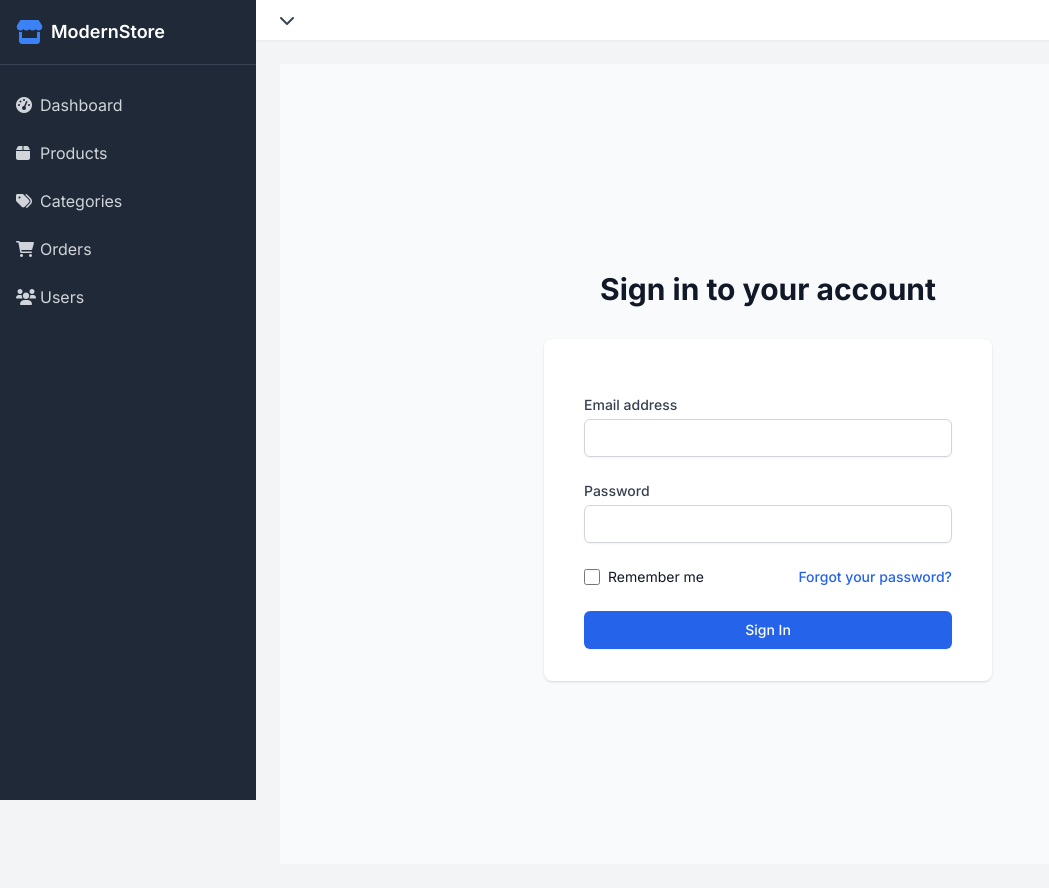
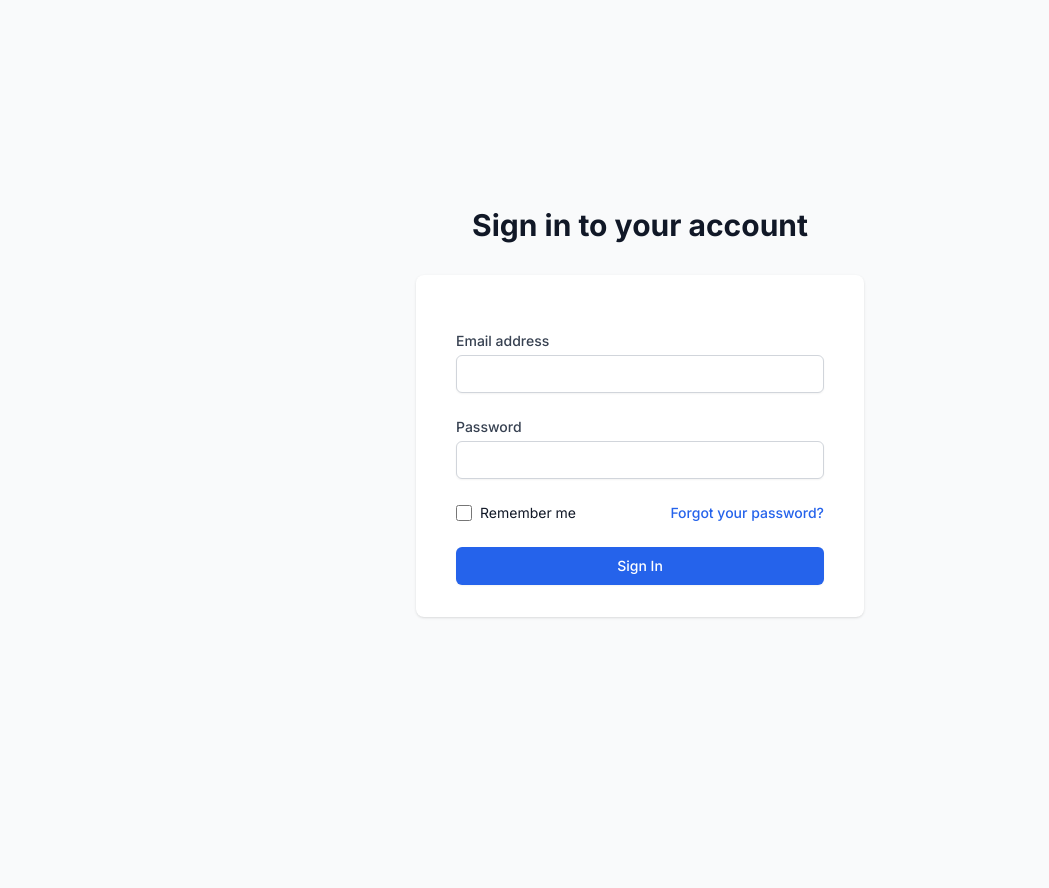
Before and after one commit to BIOHac9D3/blackboxai-1741494187504, a Flask app: page /auth/login in a window 1280 px wide. Shown: the whole page, without its empty margins (0-1049 px from the left). After the commit the page ends 618 px from the top, so only its background shows below. Run offline with Flask 2, Linux system fonts and the light colour scheme; some libraries are stand-ins or nearby versions.

Commit message:
Add backend/templates/base.html 1742539000236

```diff
--- a/backend/templates/base.html
+++ b/backend/templates/base.html
@@ -3,7 +3,7 @@
 <head>
     <meta charset="UTF-8">
     <meta name="viewport" content="width=device-width, initial-scale=1.0">
-    <title>{% block title %}ModernStore Admin{% endblock %}</title>
+    <title>{% block title %}ModernStore CMS{% endblock %}</title>
 
     <!-- Tailwind CSS -->
     <script src="https://cdn.tailwindcss.com"></script>
@@ -12,7 +12,7 @@
     <link rel="stylesheet" href="https://cdnjs.cloudflare.com/ajax/libs/font-awesome/6.0.0-beta3/css/all.min.css">
 
     <!-- Google Fonts -->
-    <link href="https://fonts.googleapis.com/css2?family=Inter:wght@300;400;500;600;700&display=swap" rel="stylesheet">
+    <link href="https://fonts.googleapis.com/css2?family=Inter:wght@400;500;600;700&display=swap" rel="stylesheet">
 
     <style>
         body {
@@ -22,129 +22,13 @@
 
     {% block extra_css %}{% endblock %}
 </head>
-<body class="bg-gray-100">
-    <!-- Sidebar -->
-    <aside class="fixed inset-y-0 left-0 bg-gray-800 w-64 transition-transform duration-300 transform md:translate-x-0 {% if hide_sidebar %}-translate-x-full{% endif %}" id="sidebar">
-        <div class="flex items-center justify-between p-4 border-b border-gray-700">
-            <div class="flex items-center space-x-2">
-                <i class="fas fa-store text-2xl text-blue-500"></i>
-                <span class="text-white font-semibold text-lg">ModernStore</span>
-            </div>
-            <button class="md:hidden text-gray-400 hover:text-white" id="close-sidebar">
-                <i class="fas fa-times"></i>
-            </button>
-        </div>
+<body>
+    {% block content %}{% endblock %}
 
-        <nav class="mt-4">
-            <a href="{{ url_for('admin.dashboard') }}"
-               class="flex items-center px-4 py-3 text-gray-300 hover:bg-gray-700 hover:text-white {% if request.endpoint == 'admin.dashboard' %}bg-gray-700 text-white{% endif %}">
-                <i class="fas fa-tachometer-alt w-6"></i>
-                <span>Dashboard</span>
-            </a>
+    <!-- jQuery (needed for some Bootstrap JavaScript plugins) -->
+    <script src="https://code.jquery.com/jquery-3.6.0.min.js"></script>
 
-            <a href="{{ url_for('admin.products') }}"
-               class="flex items-center px-4 py-3 text-gray-300 hover:bg-gray-700 hover:text-white {% if request.endpoint == 'admin.products' %}bg-gray-700 text-white{% endif %}">
-                <i class="fas fa-box w-6"></i>
-                <span>Products</span>
-            </a>
-
-            <a href="{{ url_for('admin.categories') }}"
-               class="flex items-center px-4 py-3 text-gray-300 hover:bg-gray-700 hover:text-white {% if request.endpoint == 'admin.categories' %}bg-gray-700 text-white{% endif %}">
-                <i class="fas fa-tags w-6"></i>
-                <span>Categories</span>
-            </a>
-
-            <a href="{{ url_for('admin.orders') }}"
-               class="flex items-center px-4 py-3 text-gray-300 hover:bg-gray-700 hover:text-white {% if request.endpoint == 'admin.orders' %}bg-gray-700 text-white{% endif %}">
-                <i class="fas fa-shopping-cart w-6"></i>
-                <span>Orders</span>
-            </a>
-
-            <a href="{{ url_for('admin.users') }}"
-               class="flex items-center px-4 py-3 text-gray-300 hover:bg-gray-700 hover:text-white {% if request.endpoint == 'admin.users' %}bg-gray-700 text-white{% endif %}">
-                <i class="fas fa-users w-6"></i>
-                <span>Users</span>
-            </a>
-        </nav>
-    </aside>
-
-    <!-- Main Content -->
-    <div class="md:ml-64 min-h-screen">
-        <!-- Top Navigation -->
-        <header class="bg-white shadow-sm">
-            <div class="flex items-center justify-between px-4 py-3">
-                <button class="md:hidden text-gray-600" id="open-sidebar">
-                    <i class="fas fa-bars"></i>
-                </button>
-
-                <div class="flex items-center space-x-4">
-                    <div class="relative">
-                        <button class="flex items-center space-x-2 text-gray-700 hover:text-gray-900" id="user-menu-button">
-                            <span>{{ current_user.username }}</span>
-                            <i class="fas fa-chevron-down"></i>
-                        </button>
-
-                        <!-- Dropdown Menu -->
-                        <div class="absolute right-0 mt-2 w-48 bg-white rounded-md shadow-lg py-1 hidden" id="user-menu">
-                            <a href="{{ url_for('auth.profile') }}" class="block px-4 py-2 text-sm text-gray-700 hover:bg-gray-100">
-                                Profile
-                            </a>
-                            <a href="{{ url_for('auth.logout') }}" class="block px-4 py-2 text-sm text-gray-700 hover:bg-gray-100">
-                                Logout
-                            </a>
-                        </div>
-                    </div>
-                </div>
-            </div>
-        </header>
-
-        <!-- Page Content -->
-        <main class="p-6">
-            {% with messages = get_flashed_messages(with_categories=true) %}
-                {% if messages %}
-                    {% for category, message in messages %}
-                        <div class="mb-4 p-4 rounded-md {% if category == 'error' %}bg-red-100 text-red-700{% else %}bg-green-100 text-green-700{% endif %}">
-                            {{ message }}
-                        </div>
-                    {% endfor %}
-                {% endif %}
-            {% endwith %}
-
-            {% block content %}{% endblock %}
-        </main>
-    </div>
-
-    <!-- JavaScript -->
-    <script>
-        // Sidebar Toggle
-        const sidebar = document.getElementById('sidebar');
-        const openSidebarBtn = document.getElementById('open-sidebar');
-        const closeSidebarBtn = document.getElementById('close-sidebar');
-
-        openSidebarBtn.addEventListener('click', () => {
-            sidebar.classList.remove('-translate-x-full');
-        });
-
-        closeSidebarBtn.addEventListener('click', () => {
-            sidebar.classList.add('-translate-x-full');
-        });
-
-        // User Menu Toggle
-        const userMenuBtn = document.getElementById('user-menu-button');
-        const userMenu = document.getElementById('user-menu');
-
-        userMenuBtn.addEventListener('click', () => {
-            userMenu.classList.toggle('hidden');
-        });
-
-        // Close user menu when clicking outside
-        document.addEventListener('click', (e) => {
-            if (!userMenuBtn.contains(e.target) && !userMenu.contains(e.target)) {
-                userMenu.classList.add('hidden');
-            }
-        });
-    </script>
-
+    <!-- Your custom JavaScript -->
     {% block extra_js %}{% endblock %}
 </body>
 </html>
```
